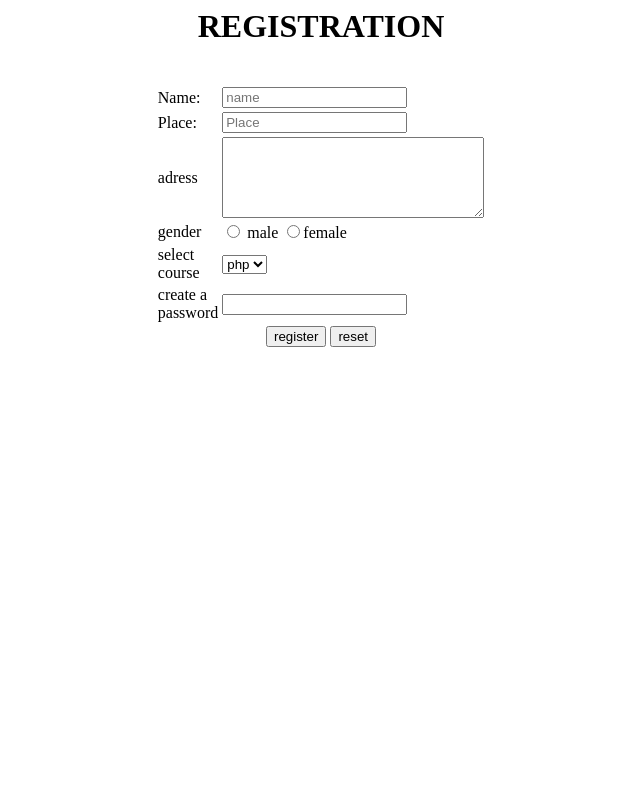
After one commit to farhanashiril/django-heroku, a Django app: page /e in a window 1280 px wide. The commit adds this page. Shown: the whole page, without its empty margins (319-959 px from the left). Run offline with Django 3.2, Linux system fonts and the light colour scheme.

Commit message:
ff commit

```diff
--- a/myapp/templates/assignment2.html
+++ b/myapp/templates/assignment2.html
@@ -5,7 +5,7 @@
 </head>
 
 <body>
-    <img src="C:\Users\User" width="100 height=" 100 ">
+    <img src=baabtra img.jpeg>
 </body>
 
 </html>
--- /dev/null
+++ b/myapp/templates/form.html
@@ -0,0 +1,65 @@
+<html>
+
+<head>
+    <title>document</title>
+</head>
+
+<body>
+    <h1>
+        <center>REGISTRATION</center>
+    </h1>
+    <table align="center" width="200">
+        <tr>
+            <form method="POST" action="d">
+                {% csrf_token %}
+                <td>
+                    <label for="name">Name:</label>
+                </td>
+                <td>
+                    <input id="name" type="text" name="fname" placeholder="name"><br></td>
+        </tr>
+        <tr>
+            <td>
+                <label for="place">Place:</label>
+            </td>
+            <td>
+                <input id="Place" type="text" name="place" placeholder="Place"> <br></td>
+        </tr>
+        <tr>
+            <td>
+                <label for="adress">adress</label>
+            </td>
+            <td>
+                <textarea name="" id="adress" cols="30" rows="5"></textarea><br></td>
+        </tr>
+        <tr>
+            <td>
+                <label for="gender">gender</label></td>
+            <td>
+                <input type="radio" name="radio" value="male"> male <input type="radio" name="radio" value="female">female<br></td>
+        </tr>
+        <tr>
+            <td>
+                <label for="select">select course</label></td>
+            <td>
+                <select name="" id="select">
+
+            <option value="php">php</option></td></tr>
+         </select> <br>
+                <tr>
+                    <td width="500">
+                        <label for="password">create a password</label></td>
+                    <td>
+                        <input id="password" type="password" name="password" value=""><br></td>
+                </tr>
+                <tr>
+                    <td colspan="2" align="center">
+                        <button type="submit">register</button>
+                        <button type="reset">reset</button></td>
+                </tr>
+                </form>
+    </table>
+
+</body>
+
+</html>
--- a/myapp/urls.py
+++ b/myapp/urls.py
@@ -9,6 +9,6 @@ urlpatterns = [
     path('a',views.assignment1,name='a'),
     path('b',views.assignment2,name='b'),
     path('c',views.assignment3,name='c'),
-    path('d',views.assignment4,name='d')
-
+    path('d',views.assignment4,name='d'),
+    path('e',views.form,name='e')
 ]
--- a/myapp/views.py
+++ b/myapp/views.py
@@ -17,3 +17,5 @@ def assignment3(request):
     return render(request,'assignment3.html')
 def assignment4(request):
      return render(request,'assignment4.html')
+def form(request):
+    return render(request,'form.html')
```
Also changed, not shown: 1 other file.
